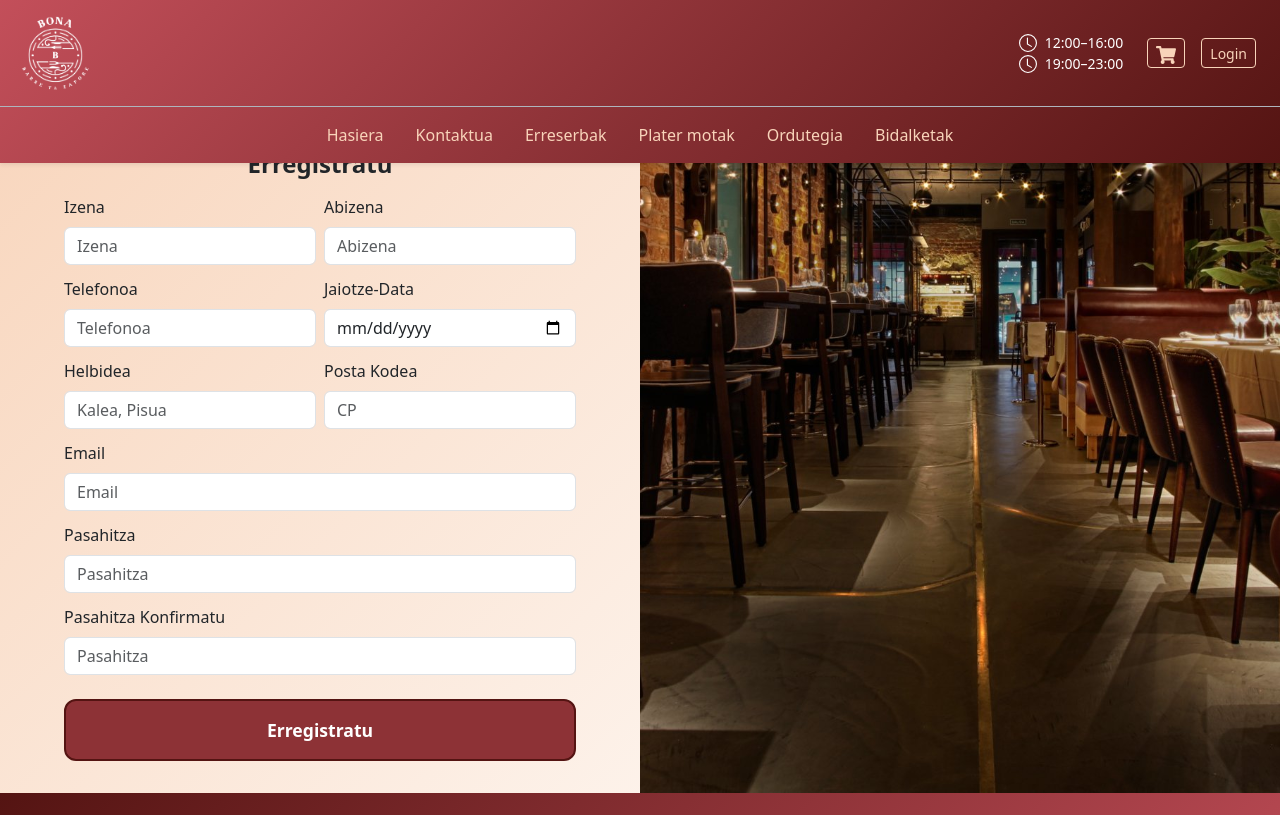
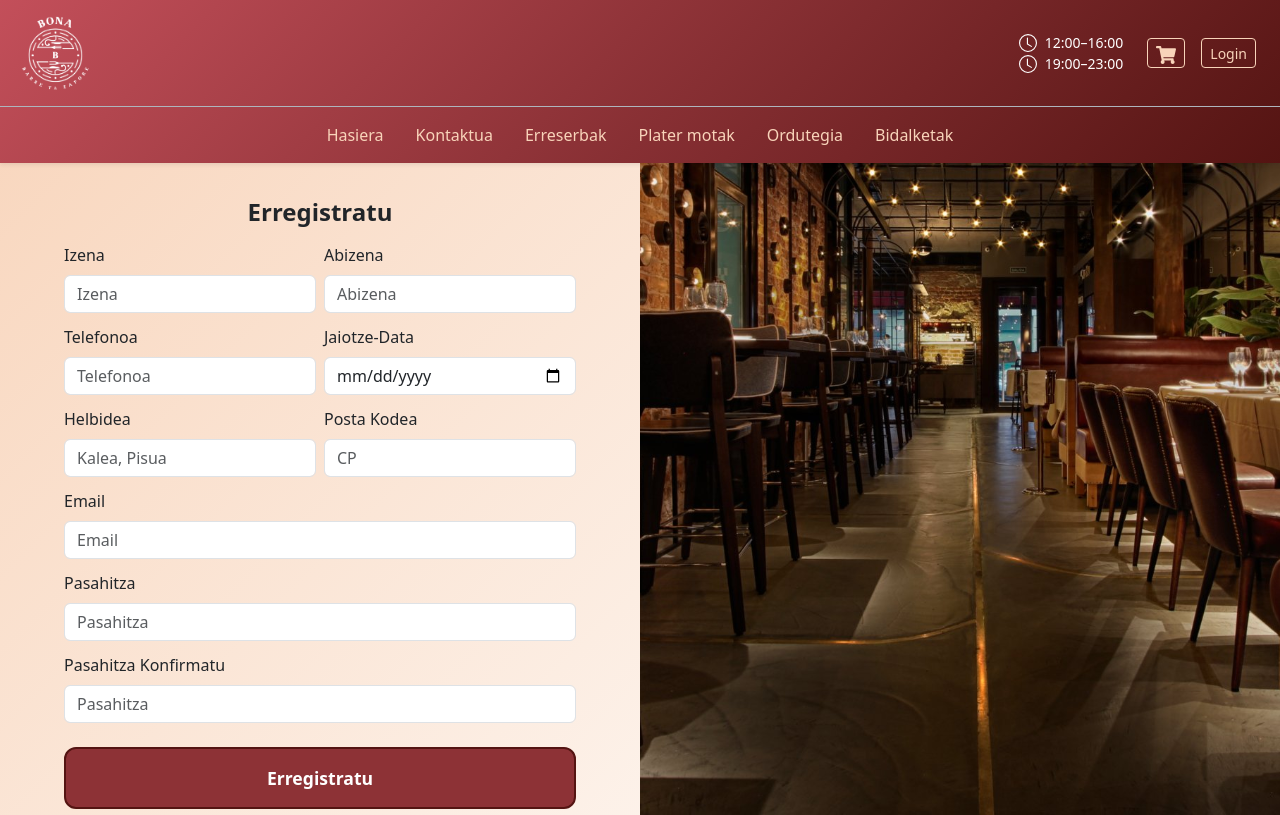
Before and after one commit to odonosoga/BonaJatetxea, a React (Create React App) app in the folder bona-web/: page /erregistroa in a window 1280 px wide. Shown: the top 815 px of the page. Built offline with nearby package versions, Linux system fonts and the light colour scheme.

Commit message:
Erreserbak ok

```diff
--- a/bona-web/src/components/Register/register.js
+++ b/bona-web/src/components/Register/register.js
@@ -15,7 +15,7 @@
       setValidated(true);
     }
     return (
-      <section id="erregistroa" className="register-section">
+      <section id="erregistroa" className="register-section pt-5">
         <Container fluid className="p-0">
           <Row className="g-0">
             <Col
```
